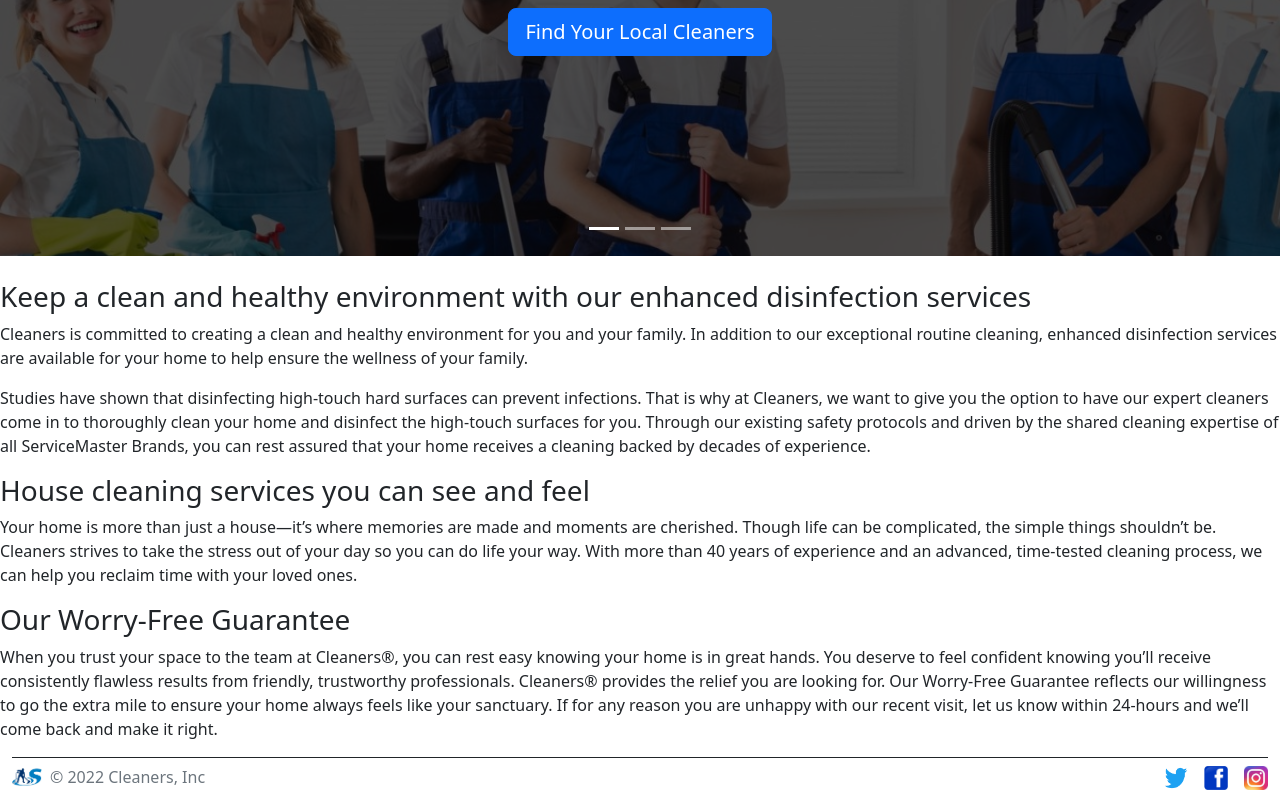
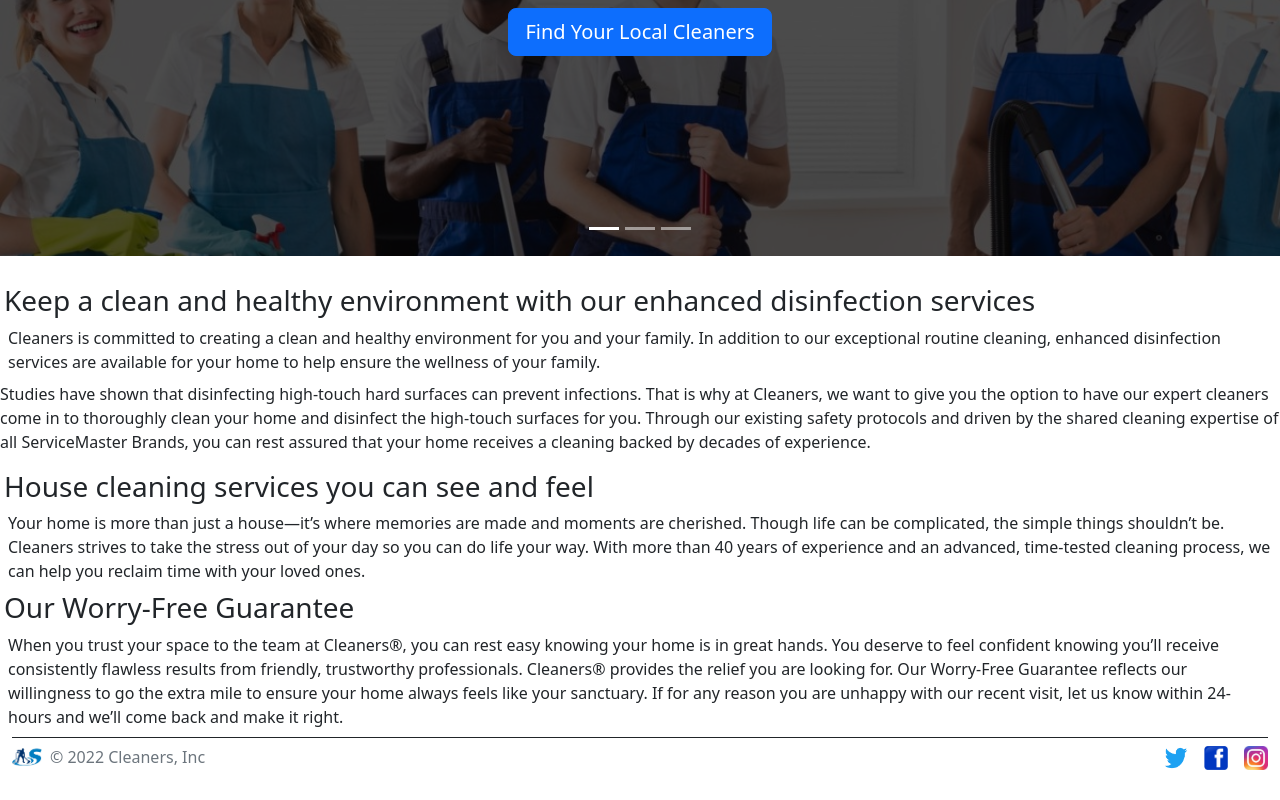
Before and after one commit to Ken1567/Cleaners, a React (Create React App) app: page / in a window 1280 px wide. Shown: the part 400-1200 px from the top of the page. Built offline with nearby package versions, Linux system fonts and the light colour scheme.

Commit message:
Adjust header and paragraph margin

```diff
--- a/src/components/Home.jsx
+++ b/src/components/Home.jsx
@@ -6,8 +6,8 @@
     <div>
         <Hero />
         <br />
-        <h3>Keep a clean and healthy environment with our enhanced disinfection services</h3>
-        <p>
+        <h3 className="m-1">Keep a clean and healthy environment with our enhanced disinfection services</h3>
+        <p className="m-2">
         Cleaners is committed to creating a clean and healthy environment for you and your family.
         In addition to our exceptional routine cleaning, enhanced disinfection services are available for
         your home to help ensure the wellness of your family.
@@ -19,15 +19,15 @@
         safety protocols and driven by the shared cleaning expertise of all ServiceMaster Brands,
         you can rest assured that your home receives a cleaning backed by decades of experience.
         </p>
-        <h3>House cleaning services you can see and feel</h3>
-        <p>
+        <h3 className="m-1">House cleaning services you can see and feel</h3>
+        <p className="m-2">
         Your home is more than just a house—it’s where memories are made and moments are cherished.
         Though life can be complicated, the simple things shouldn’t be. Cleaners strives to take the
         stress out of your day so you can do life your way. With more than 40 years of experience and an
         advanced, time-tested cleaning process, we can help you reclaim time with your loved ones.
         </p>
-        <h3>Our Worry-Free Guarantee</h3>
-        <p>
+        <h3 className="m-1">Our Worry-Free Guarantee</h3>
+        <p className="m-2">
         When you trust your space to the team at Cleaners®, you can rest easy knowing your home is in great
         hands. You deserve to feel confident knowing you’ll receive consistently flawless results from friendly,
         trustworthy professionals. Cleaners® provides the relief you are looking for. Our Worry-Free Guarantee
```
